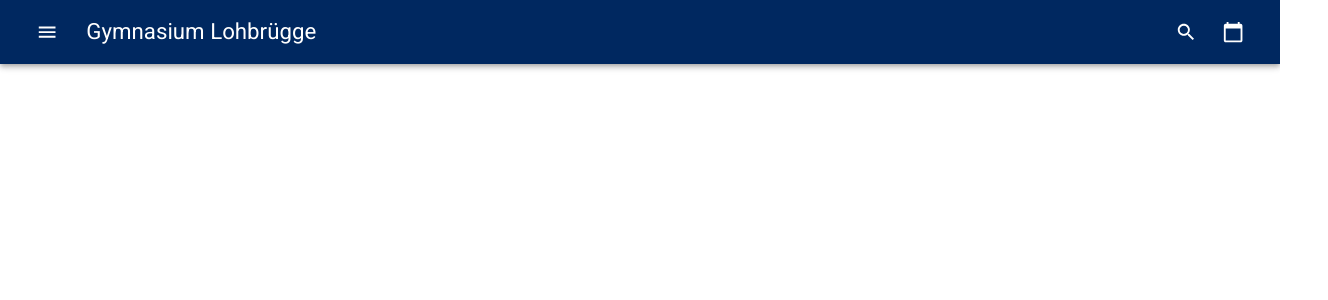
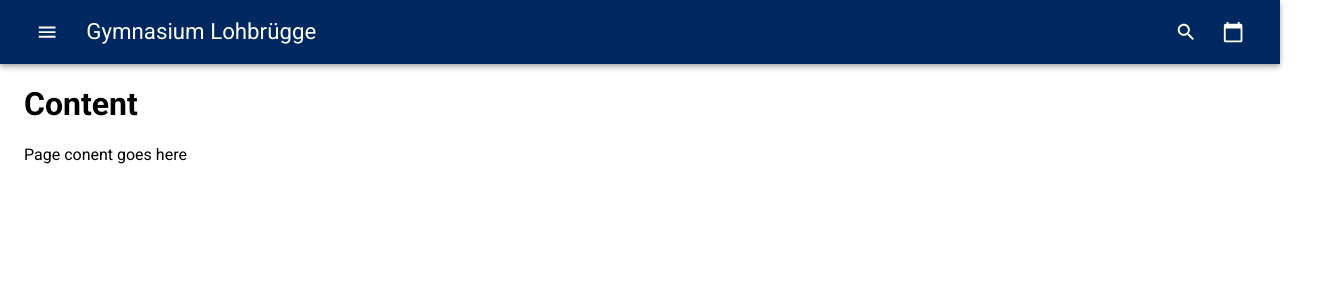
Before and after one commit to nicholas-roether/gyloh-preview, a React (Create React App) app: page / in a window 1280 px wide. Shown: the top 300 px of the page, 1328 px wide, since content can reach past the window. Built offline with nearby package versions, Linux system fonts and the light colour scheme.

Commit message:
Render example page with content

```diff
--- a/src/App.tsx
+++ b/src/App.tsx
@@ -6,7 +6,10 @@ export default class App extends React.Component<{}> {
 	render() {
 		return (
 			<div id="app">
-				<Page />
+				<Page>
+					<h1>Content</h1>
+					<p>Page conent goes here</p>
+				</Page>
 			</div>
 		);
 	}
```
